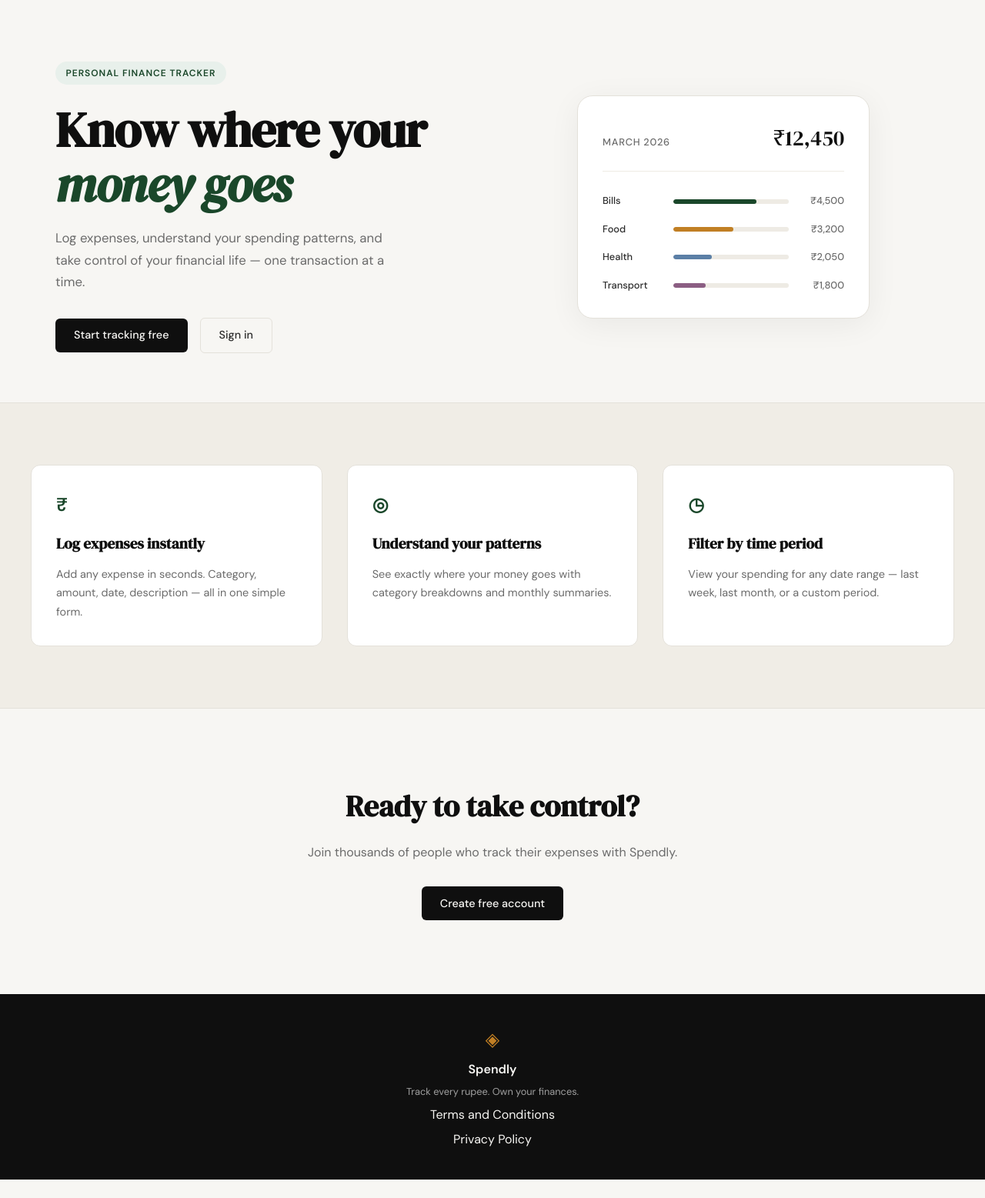
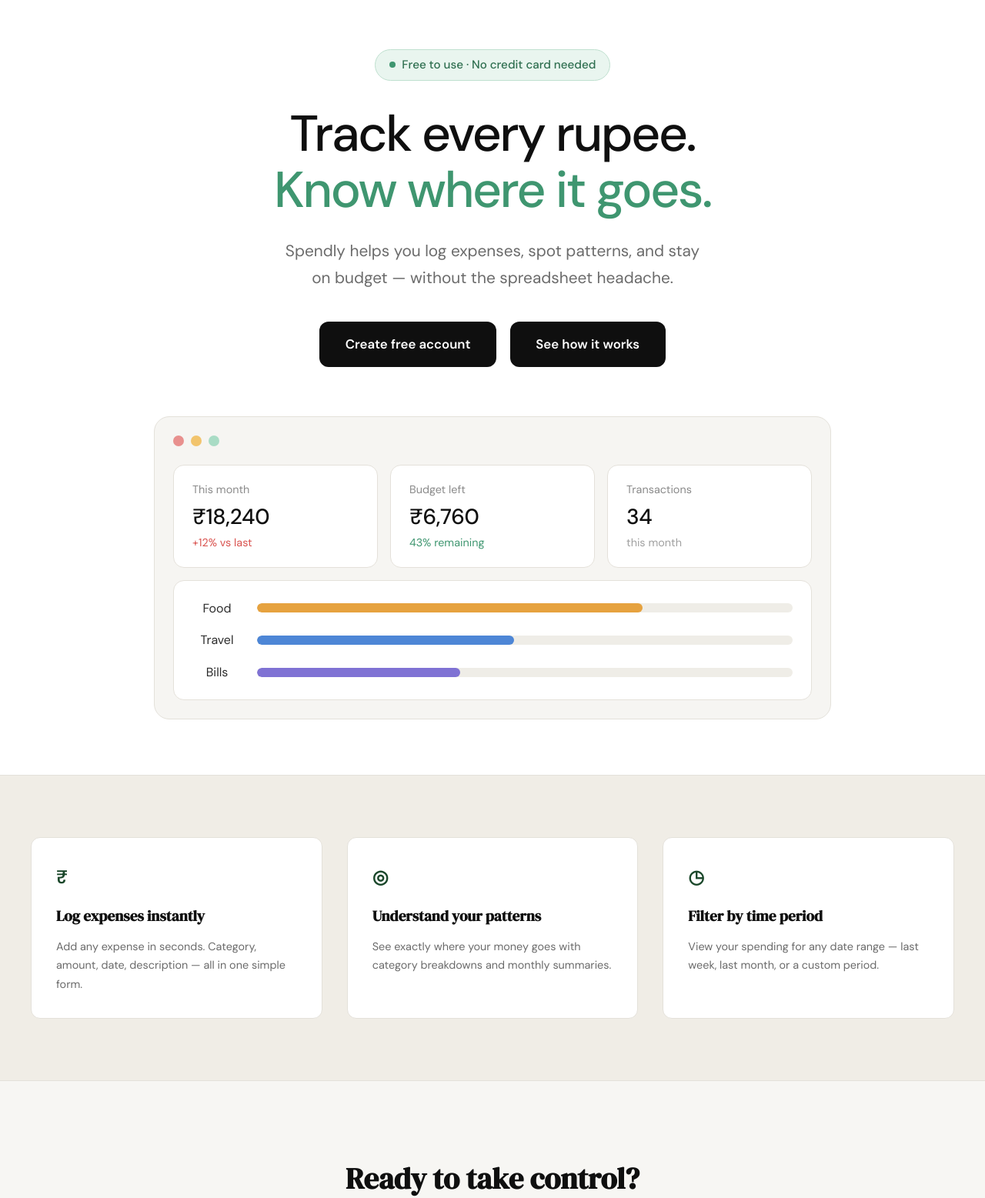
Before and after one commit to Txxjasss/Spendly, a Flask app: page / in a window 1280 px wide. Shown: the part 61-1618 px from the top of the page at 77% size. Before the commit the page ends 1594 px from the top, so only its background shows below. Run offline with Flask 3, Linux system fonts and the light colour scheme.

Commit message:
landing: redesign hero section to match mockup

```diff
--- /dev/null
+++ b/static/css/landing.css
@@ -0,0 +1,206 @@
+/* ------------------------------------------------------------------ */
+/* Landing — Hero                                                      */
+/* ------------------------------------------------------------------ */
+
+.home-hero {
+    --hero-green: #3f9670;
+    --hero-green-soft: #e9f5ef;
+    --hero-green-border: #bfe0cf;
+    --hero-window: #f6f5f2;
+    --hero-track: #efede7;
+
+    background: var(--paper-card);
+    padding: 4rem 1rem 4.5rem;
+}
+
+.home-hero-inner {
+    max-width: 760px;
+    margin: 0 auto;
+    text-align: center;
+}
+
+/* Badge */
+.home-hero-badge {
+    display: inline-flex;
+    align-items: center;
+    gap: 0.55rem;
+    background: var(--hero-green-soft);
+    color: #2f6f50;
+    border: 1px solid var(--hero-green-border);
+    border-radius: 999px;
+    padding: 0.45rem 1.1rem;
+    font-size: 0.95rem;
+    font-weight: 500;
+    margin-bottom: 2rem;
+}
+
+.home-hero-badge-dot {
+    width: 8px;
+    height: 8px;
+    border-radius: 50%;
+    background: var(--hero-green);
+}
+
+/* Title */
+.home-hero-title {
+    font-family: var(--font-body);
+    font-weight: 500;
+    font-size: clamp(2.5rem, 7vw, 4.1rem);
+    line-height: 1.12;
+    letter-spacing: -0.035em;
+    color: var(--ink);
+    margin-bottom: 1.5rem;
+}
+
+.home-hero-title-accent { color: var(--hero-green); }
+
+/* Subtitle */
+.home-hero-subtitle {
+    font-size: clamp(1.05rem, 2.2vw, 1.3rem);
+    line-height: 1.7;
+    color: var(--ink-muted);
+    max-width: 540px;
+    margin: 0 auto 2.5rem;
+}
+
+/* Buttons */
+.home-hero-actions {
+    display: flex;
+    justify-content: center;
+    flex-wrap: wrap;
+    gap: 1.1rem;
+}
+
+.home-hero-btn {
+    display: inline-block;
+    background: var(--ink);
+    color: #fff;
+    font-size: 1.05rem;
+    font-weight: 600;
+    padding: 1rem 2.1rem;
+    border-radius: 12px;
+    transition: background 0.2s;
+}
+
+.home-hero-btn:hover { background: var(--ink-soft); }
+
+/* ------------------------------------------------------------------ */
+/* Hero — dashboard preview window                                     */
+/* ------------------------------------------------------------------ */
+
+.home-hero-window {
+    max-width: 880px;
+    margin: 4rem auto 0;
+    background: var(--hero-window);
+    border: 1px solid var(--border);
+    border-radius: 20px;
+    padding: 1.5rem;
+}
+
+.home-hero-dots {
+    display: flex;
+    gap: 0.55rem;
+    margin-bottom: 1.5rem;
+}
+
+.home-hero-dots .dot {
+    width: 14px;
+    height: 14px;
+    border-radius: 50%;
+}
+
+.dot-red    { background: #e8908e; }
+.dot-yellow { background: #f2c46d; }
+.dot-green  { background: #a9dcc5; }
+
+/* Stat cards */
+.home-hero-stats {
+    display: grid;
+    grid-template-columns: repeat(3, 1fr);
+    gap: 1rem;
+    margin-bottom: 1rem;
+}
+
+.stat-card {
+    display: flex;
+    flex-direction: column;
+    background: var(--paper-card);
+    border: 1px solid var(--border);
+    border-radius: 14px;
+    padding: 1.25rem 1.5rem;
+    text-align: left;
+}
+
+.stat-label {
+    font-size: 0.9rem;
+    color: #8a8a8a;
+    margin-bottom: 0.35rem;
+}
+
+.stat-value {
+    font-size: 1.75rem;
+    font-weight: 500;
+    letter-spacing: -0.01em;
+    color: var(--ink);
+    line-height: 1.3;
+    margin-bottom: 0.25rem;
+}
+
+.stat-note {
+    font-size: 0.9rem;
+    color: var(--ink-faint);
+}
+
+.stat-note-up   { color: #d9534f; }
+.stat-note-good { color: var(--hero-green); }
+
+/* Category bars */
+.home-hero-bars {
+    display: flex;
+    flex-direction: column;
+    gap: 1rem;
+    background: var(--paper-card);
+    border: 1px solid var(--border);
+    border-radius: 14px;
+    padding: 1.4rem 1.5rem;
+}
+
+.bar-row {
+    display: grid;
+    grid-template-columns: 64px 1fr;
+    align-items: center;
+    gap: 1.25rem;
+}
+
+.bar-label {
+    font-size: 1rem;
+    color: var(--ink-soft);
+    text-align: center;
+}
+
+.bar-track {
+    height: 12px;
+    background: var(--hero-track);
+    border-radius: 999px;
+    overflow: hidden;
+}
+
+.bar-fill {
+    height: 100%;
+    border-radius: 999px;
+}
+
+.bar-food   { background: #e6a23f; }
+.bar-travel { background: #4d86d6; }
+.bar-bills  { background: #7f72d4; }
+
+/* ------------------------------------------------------------------ */
+/* Hero — responsive                                                   */
+/* ------------------------------------------------------------------ */
+
+@media (max-width: 640px) {
+    .home-hero { padding: 3rem 1rem; }
+    .home-hero-window { margin-top: 3rem; padding: 1rem; }
+    .home-hero-stats { grid-template-columns: 1fr; }
+    .home-hero-btn { width: 100%; text-align: center; }
+}
--- a/templates/landing.html
+++ b/templates/landing.html
@@ -2,60 +2,69 @@
 
 {% block title %}Spendly — Track Every Rupee{% endblock %}
 
+{% block head %}
+<link rel="stylesheet" href="{{ url_for('static', filename='css/landing.css') }}">
+{% endblock %}
+
 {% block content %}
 
-<section class="hero">
-    <div class="hero-inner">
-        <div class="hero-badge">Personal Finance Tracker</div>
-        <h1 class="hero-title">
-            Know where your<br>
-            <em>money goes</em>
+<section class="home-hero">
+    <div class="home-hero-inner">
+        <div class="home-hero-badge">
+            <span class="home-hero-badge-dot"></span>
+            Free to use · No credit card needed
+        </div>
+        <h1 class="home-hero-title">
+            Track every rupee.<br>
+            <span class="home-hero-title-accent">Know where it goes.</span>
         </h1>
-        <p class="hero-subtitle">
-            Log expenses, understand your spending patterns,
-            and take control of your financial life —
-            one transaction at a time.
+        <p class="home-hero-subtitle">
+            Spendly helps you log expenses, spot patterns, and stay
+            on budget — without the spreadsheet headache.
         </p>
-        <div class="hero-actions">
-            <a href="{{ url_for('register') }}" class="btn-primary">Start tracking free</a>
-            <a href="{{ url_for('login') }}" class="btn-ghost">Sign in</a>
+        <div class="home-hero-actions">
+            <a href="{{ url_for('register') }}" class="home-hero-btn">Create free account</a>
+            <a href="#" class="home-hero-btn">See how it works</a>
         </div>
     </div>
-    <div class="hero-visual">
-        <div class="mock-card">
-            <div class="mock-card-header">
-                <span class="mock-label">March 2026</span>
-                <span class="mock-total">₹12,450</span>
+
+    <div class="home-hero-window">
+        <div class="home-hero-dots">
+            <span class="dot dot-red"></span>
+            <span class="dot dot-yellow"></span>
+            <span class="dot dot-green"></span>
         </div>
-            <div class="mock-bars">
-                <div class="mock-bar-row">
-                    <span class="mock-cat">Bills</span>
-                    <div class="mock-bar-track">
-                        <div class="mock-bar" style="width: 72%"></div>
+
+        <div class="home-hero-stats">
+            <div class="stat-card">
+                <span class="stat-label">This month</span>
+                <span class="stat-value">₹18,240</span>
+                <span class="stat-note stat-note-up">+12% vs last</span>
             </div>
-                    <span class="mock-amt">₹4,500</span>
+            <div class="stat-card">
+                <span class="stat-label">Budget left</span>
+                <span class="stat-value">₹6,760</span>
+                <span class="stat-note stat-note-good">43% remaining</span>
             </div>
-                <div class="mock-bar-row">
-                    <span class="mock-cat">Food</span>
-                    <div class="mock-bar-track">
-                        <div class="mock-bar mock-bar-2" style="width: 52%"></div>
+            <div class="stat-card">
+                <span class="stat-label">Transactions</span>
+                <span class="stat-value">34</span>
+                <span class="stat-note">this month</span>
             </div>
-                    <span class="mock-amt">₹3,200</span>
         </div>
-                <div class="mock-bar-row">
-                    <span class="mock-cat">Health</span>
-                    <div class="mock-bar-track">
-                        <div class="mock-bar mock-bar-3" style="width: 33%"></div>
+
+        <div class="home-hero-bars">
+            <div class="bar-row">
+                <span class="bar-label">Food</span>
+                <div class="bar-track"><div class="bar-fill bar-food" style="width: 72%"></div></div>
             </div>
-                    <span class="mock-amt">₹2,050</span>
+            <div class="bar-row">
+                <span class="bar-label">Travel</span>
+                <div class="bar-track"><div class="bar-fill bar-travel" style="width: 48%"></div></div>
             </div>
-                <div class="mock-bar-row">
-                    <span class="mock-cat">Transport</span>
-                    <div class="mock-bar-track">
-                        <div class="mock-bar mock-bar-4" style="width: 28%"></div>
-                    </div>
-                    <span class="mock-amt">₹1,800</span>
-                </div>
+            <div class="bar-row">
+                <span class="bar-label">Bills</span>
+                <div class="bar-track"><div class="bar-fill bar-bills" style="width: 38%"></div></div>
             </div>
         </div>
     </div>
```
Lines whose indentation alone changed are shown as unchanged.
